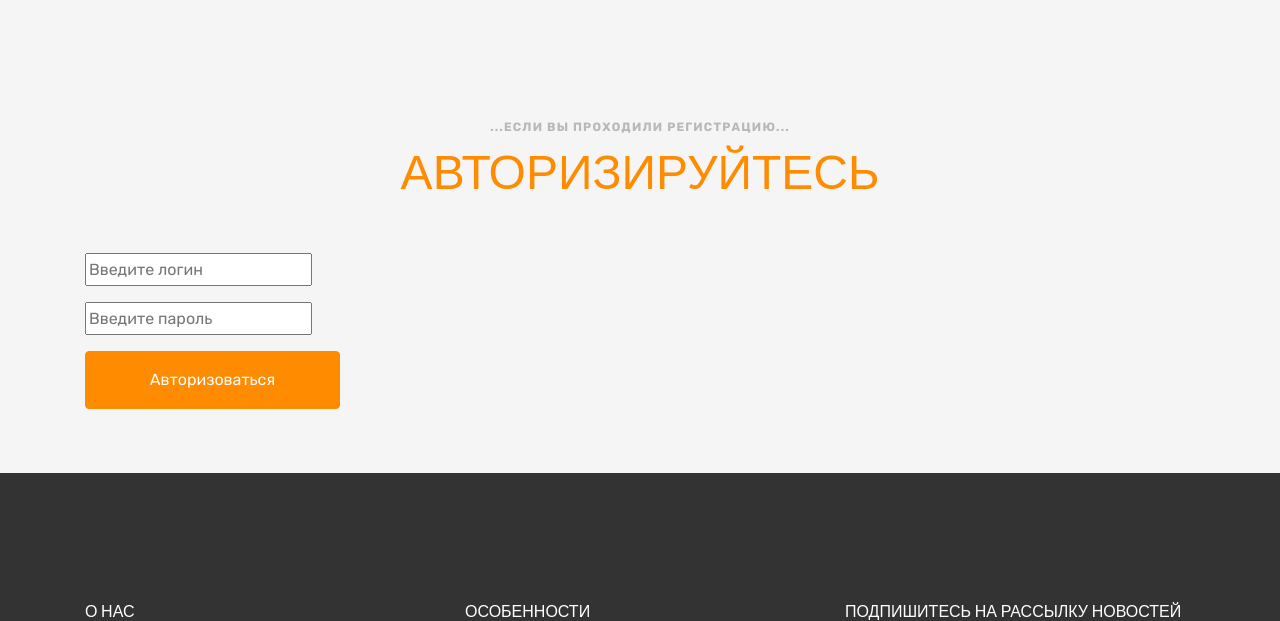
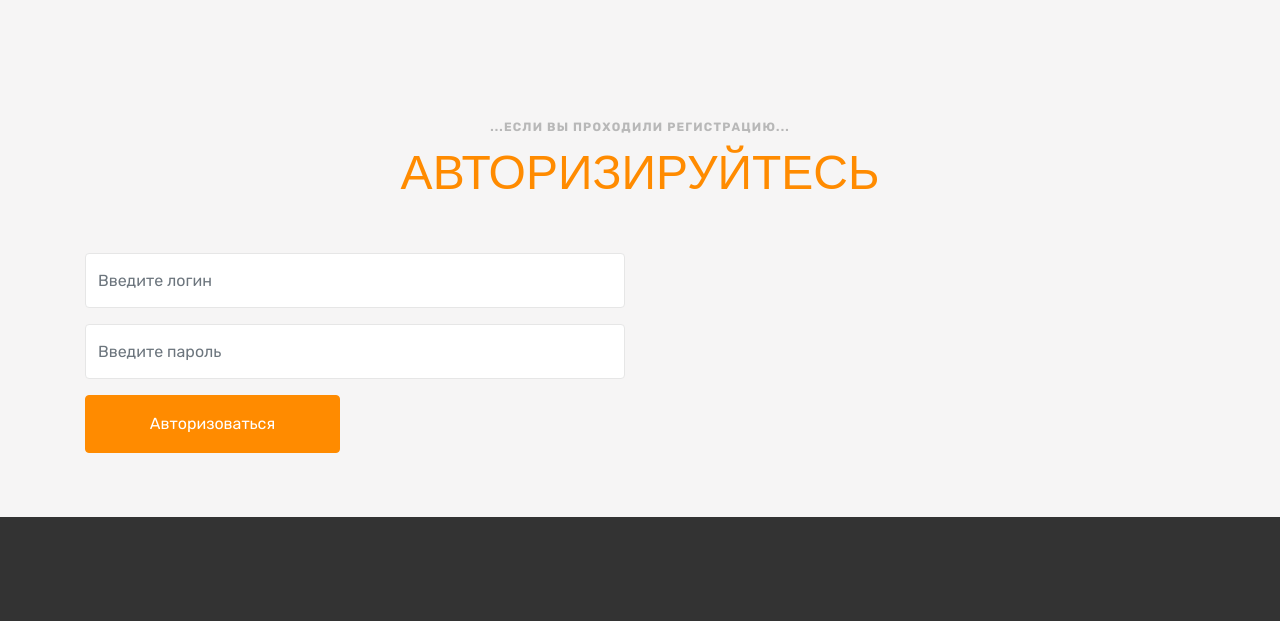
Before and after one commit to Alexp163/MedicinaSiteNew, a Flask app: template templates/authorization.html in a window 1280 px wide. Shown: the top 621 px of the page. Run offline with Flask 3, Linux system fonts and the light colour scheme; the template is opened without the code that fills it: values that come from a table or form of the project are taken from there, others are empty; some libraries are stand-ins or nearby versions; some web fonts are replaced.

Commit message:
Добавление работы авторизации с прописыванием в шаблоны (29.07.23-21.37) - исправил подключение авторизации

```diff
--- a/templates/authorization.html
+++ b/templates/authorization.html
@@ -49,14 +49,14 @@
               {{ form.hidden_tag() }}
               <div class="form-group row">
                 <div class="col-md-12">
-                    {{ form.nickname(placeholder="Введите логин", class=form-control)}}
+                    {{ form.nickname(placeholder="Введите логин", class="form-control")}}
 <!--                  <input type="text" class="form-control" placeholder="Введите логин">-->
                 </div>
               </div>
 
               <div class="form-group row">
                 <div class="col-md-12">
-                    {{ form.password(placeholder="Введите пароль", class=form-control)}}
+                    {{ form.password(placeholder="Введите пароль", class="form-control")}}
 <!--                  <input type="text" class="form-control" placeholder="Введите пароль">-->
                 </div>
               </div>
```
